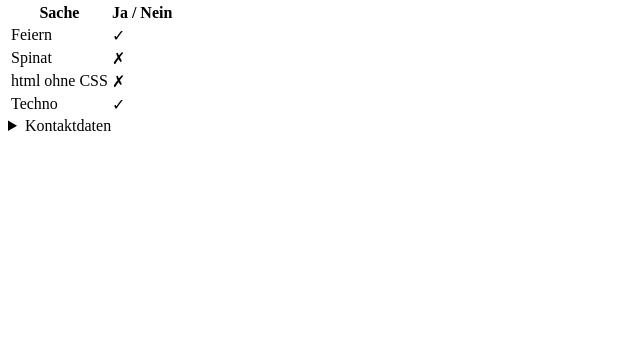
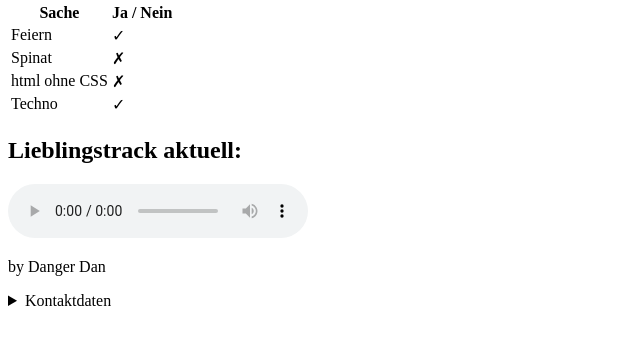
Before and after one commit to YonyM/GIS_SoSe_2021, a plain HTML site: page aufgabe_1.2/Über_mich.html in a window 1280 px wide. Shown: the part 227-572 px from the top of the page, without its empty margins (0-640 px from the left). Drawn offline with Linux system fonts and the light colour scheme.

Commit message:
Update Über_mich.html

```diff
--- a/aufgabe_1.2/Über_mich.html
+++ b/aufgabe_1.2/Über_mich.html
@@ -38,7 +38,9 @@
             </tr>
             </table>
 
-            <audio src="Danger Dan - Das ist alles von der Kunstfreiheit gedeckt (Antilopen Gang).wav" contnrols></audio>
+            <h2>Lieblingstrack aktuell:</h2>
+            <audio controls src="Danger Dan - Das ist alles von der Kunstfreiheit gedeckt (Antilopen Gang).wav"></audio>
+            <p>by Danger Dan</p>
     </main>
     <footer>
         <details><summary><label>Kontaktdaten</label></summary>
```
